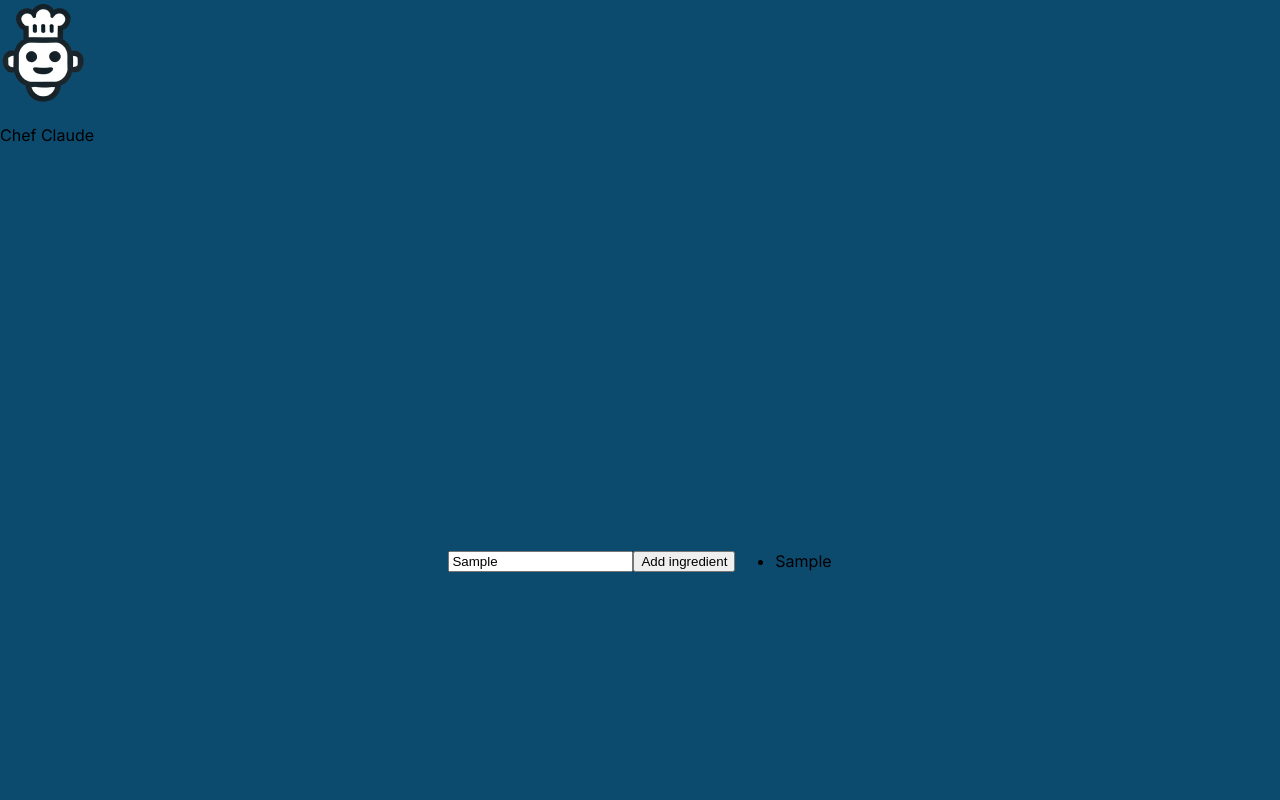
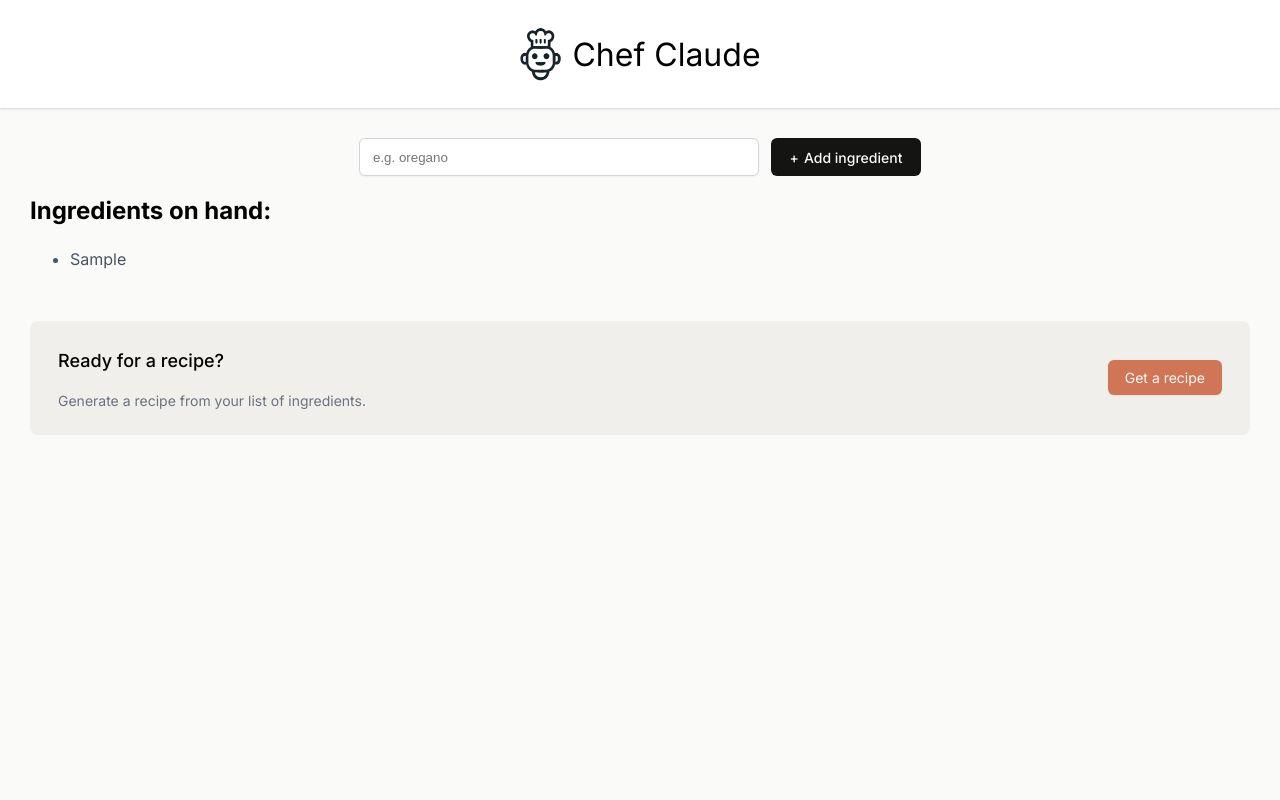
Before and after one commit to AshfakAhmath/chef-claude, a React (Vite) app: page / in a window 1280 px wide. Both pictures are taken after typing "Sample" into the empty fields and a click on the button "Add ingredient". Shown: the top 800 px of the page. Built offline with nearby package versions, Linux system fonts and the light colour scheme.

Commit message:
refactor: clean up commented code and enhance ingredient display in Main component

```diff
--- a/index.html
+++ b/index.html
@@ -2,7 +2,7 @@
 <html lang="en">
   <head>
     <meta charset="UTF-8" />
-    <link rel="icon" type="image/svg+xml" href="/favicon.svg" />
+    <!-- <link rel="icon" type="image/svg+xml" href="/favicon.svg" /> -->
     <meta name="viewport" content="width=device-width, initial-scale=1.0" />
     <link rel="preconnect" href="https://fonts.googleapis.com" />
     <link rel="preconnect" href="https://fonts.gstatic.com" crossorigin />
--- a/src/App.jsx
+++ b/src/App.jsx
@@ -1,4 +1,4 @@
-import CardPractice from "./Components/CardPractice"
+// import CardPractice from "./Components/CardPractice"
 import Header from "./Components/Header"
 import Main from "./Components/Main"
 // import Practice from "./Components/Practice"
@@ -9,7 +9,7 @@
     <Header />
     <Main />
     {/* <Practice /> */}
-    <CardPractice />
+    {/* <CardPractice /> */}
     </>
   )
 }
--- a/src/Components/Main.jsx
+++ b/src/Components/Main.jsx
@@ -1,22 +1,18 @@
 import React from "react";
 
 function Main() {
-
   const [ingredients, setIngredients] = React.useState([]);
   const listIngrediants = ingredients.map((E) => {
     return <li>{E}</li>;
   });
 
-  function handleSubmit(event) {
-    event.preventDefault();
-    const formData = new FormData(event.currentTarget);
+  function handleSubmit(formData) {
     const newIngredient = formData.get("ingredient");
-    setIngredients(prevIngredient => [...prevIngredient, newIngredient])
-
+    setIngredients((prevIngredient) => [...prevIngredient, newIngredient]);
   }
   return (
     <main>
-      <form onSubmit={handleSubmit} className="add-ingredient-form">
+      <form action={handleSubmit} className="add-ingredient-form">
         <input
           type="text"
           aria-label="Add ingredient"
@@ -26,7 +22,19 @@
         <button>Add ingredient</button>
       </form>
 
-      <ul>{listIngrediants}</ul>
+      {ingredients.length > 0 && <section>
+        <h2>Ingredients on hand:</h2>
+        <ul className="ingredients-list" aria-live="polite">
+          {listIngrediants}
+        </ul>
+        <div className="get-recipe-container">
+          <div>
+            <h3>Ready for a recipe?</h3>
+            <p>Generate a recipe from your list of ingredients.</p>
+          </div>
+          <button>Get a recipe</button>
+        </div>
+      </section>}
     </main>
   );
 }
--- a/src/index.css
+++ b/src/index.css
@@ -1,4 +1,4 @@
- /* * {
+ * {
      box-sizing: border-box;
  }
 
@@ -8,7 +8,7 @@
      background-color: #FAFAF8;
  }
 
-header{
+ header {
      display: flex;
      gap: 10px;
      width: 100%;
@@ -20,11 +20,12 @@
 
  }
 
-header .iconImg{
+ header .iconImg {
      width: 43px;
      height: 56px;
  }
-header .navName{
+
+ header .navName {
      font-size: 32px;
  }
 
@@ -39,7 +40,7 @@
      height: 38px;
  }
 
-.add-ingredient-form > input {
+ .add-ingredient-form>input {
      border-radius: 6px;
      border: 1px solid #D1D5DB;
      padding: 9px 13px;
@@ -49,7 +50,7 @@
      max-width: 400px;
  }
 
-.add-ingredient-form > button {
+ .add-ingredient-form>button {
      font-family: Inter, sans-serif;
      border-radius: 6px;
      border: none;
@@ -60,12 +61,52 @@
      font-weight: 500;
  }
 
-.add-ingredient-form > button::before {
+ .add-ingredient-form>button::before {
      content: "+";
      margin-right: 5px;
-} */
+ }
 
+ ul.ingredients-list {
+     margin-bottom: 48px;
+ }
 
+ ul.ingredients-list>li {
+     color: #475467;
+     line-height: 28px;
+ }
+
+ .get-recipe-container {
+     display: flex;
+     justify-content: space-between;
+     align-items: center;
+     border-radius: 8px;
+     background: #F0EFEB;
+     padding: 10px 28px;
+ }
+
+ .get-recipe-container h3 {
+     font-size: 1.125rem;
+     font-weight: 500;
+     line-height: 24px;
+ }
+
+ .get-recipe-container p {
+     color: #6B7280;
+     font-size: 0.875rem;
+     line-height: 20px;
+ }
+
+ .get-recipe-container button {
+     border: none;
+     border-radius: 6px;
+     background: #D17557;
+     box-shadow: 0px 1px 2px 0px rgba(0, 0, 0, 0.05);
+     color: #FAFAF8;
+     padding: 9px 17px;
+     font-family: Inter, sans-serif;
+     font-size: 0.875rem;
+     cursor: pointer;
+ }
 
 
 
@@ -202,7 +243,7 @@
 } */
 
 
-* {
+ /* * {
     box-sizing: border-box;
 }
 
@@ -261,4 +302,4 @@
 .card .favorite-button:active {
     transform: none;
     box-shadow: none;
-}
+} */
```
Lines whose indentation alone changed are shown as unchanged.
